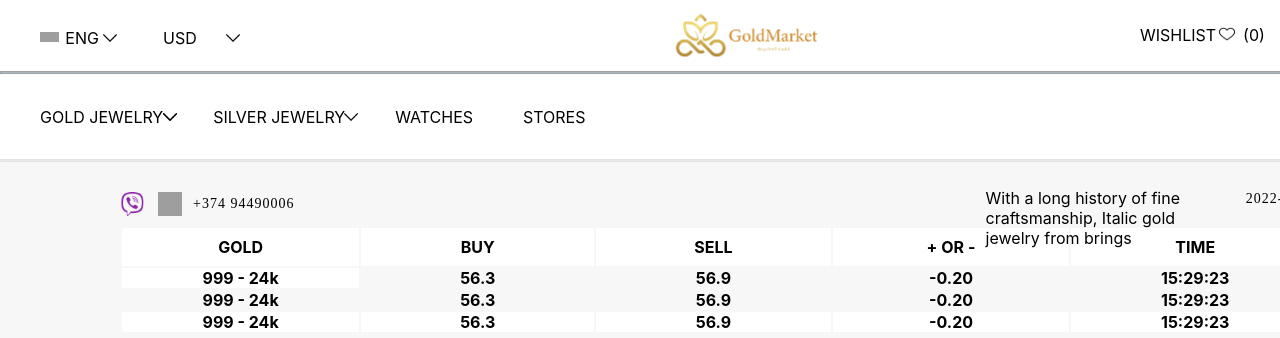
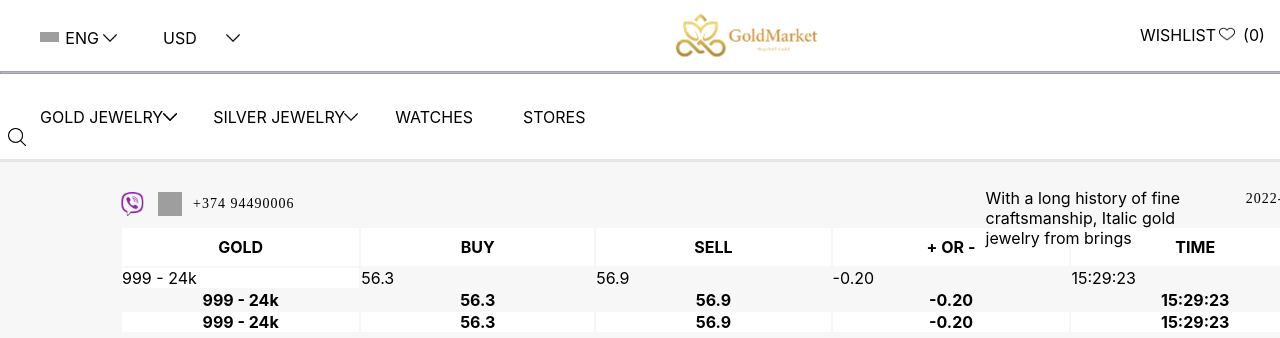
Before and after one commit to vahagnmovs/GoldMarket, a React (Create React App) app in the folder goldmarket/: page /home in a window 1280 px wide. Shown: the top 338 px of the page. Built offline with nearby package versions, Linux system fonts and the light colour scheme; grey boxes are pictures that could not be loaded.

Commit message:
price list th change to td

```diff
--- a/goldmarket/src/components/Header/priceList/goldPriceList/index.js
+++ b/goldmarket/src/components/Header/priceList/goldPriceList/index.js
@@ -21,11 +21,11 @@ function GoldPriceList({isShowMoreBtn}) {
                         </thead>
                         <tbody>
                         <tr>
-                            <th className={"tr2"}>999 - 24k</th>
-                            <th>56.3</th>
-                            <th>56.9</th>
-                            <th>-0.20</th>
-                            <th>15:29:23</th>
+                            <td className={"tr2"}>999 - 24k</td>
+                            <td>56.3</td>
+                            <td>56.9</td>
+                            <td>-0.20</td>
+                            <td>15:29:23</td>
 
                         </tr>
                         </tbody>
--- a/goldmarket/src/components/Navbar/index.tsx
+++ b/goldmarket/src/components/Navbar/index.tsx
@@ -1,4 +1,4 @@
-import React from 'react';
+import React, {useState} from 'react';
 import SearchCategory from "./searchCategory";
 import "./Nam_style.scss"
 import open from "../../Icons/open.png";
@@ -6,6 +6,10 @@ import "./NightMod.scss"
 import search from "../../Icons/search.png"
 
 function Navbar() {
+
+    const [searchBtn, setSearchBtn] = useState(true)
+
+
     return (
         <nav>
             <div className={"nav"}>
@@ -27,8 +31,21 @@ function Navbar() {
                                  alt=""/>
                         </div>
                     </div>
-                    <p className={"text"}> SEARCH</p>
-                    <img className={"png"} src={search} alt=""/>
+                    {
+                        searchBtn
+                            ?
+                            <div onClick={() => setSearchBtn(!searchBtn)}>
+                                <span className={"text"}> SEARCH</span>
+                                <img className={"png"} src={search} alt=""/>
+                            </div>
+                            :
+                            <div>
+                                <button onClick={() => setSearchBtn(!searchBtn)}>X</button>
+                                <input type="text" defaultValue={"ENTER YOUR KEYWORD"}/>
+                                <img src="" alt=""/>
+                                <p>ENTER YOUR KEYWORD</p>
+                            </div>
+                    }
                 </div>
                 <label className="switch">
                     <input type="checkbox"
```
